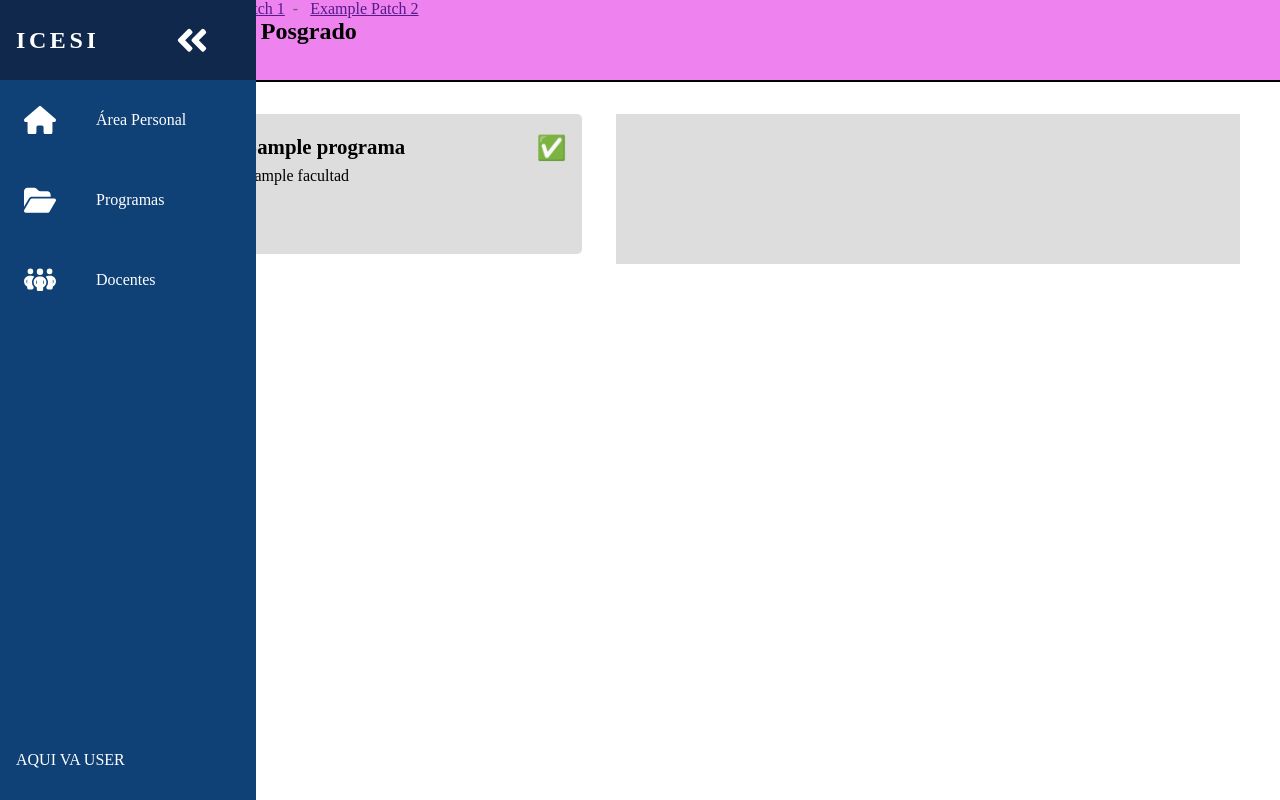
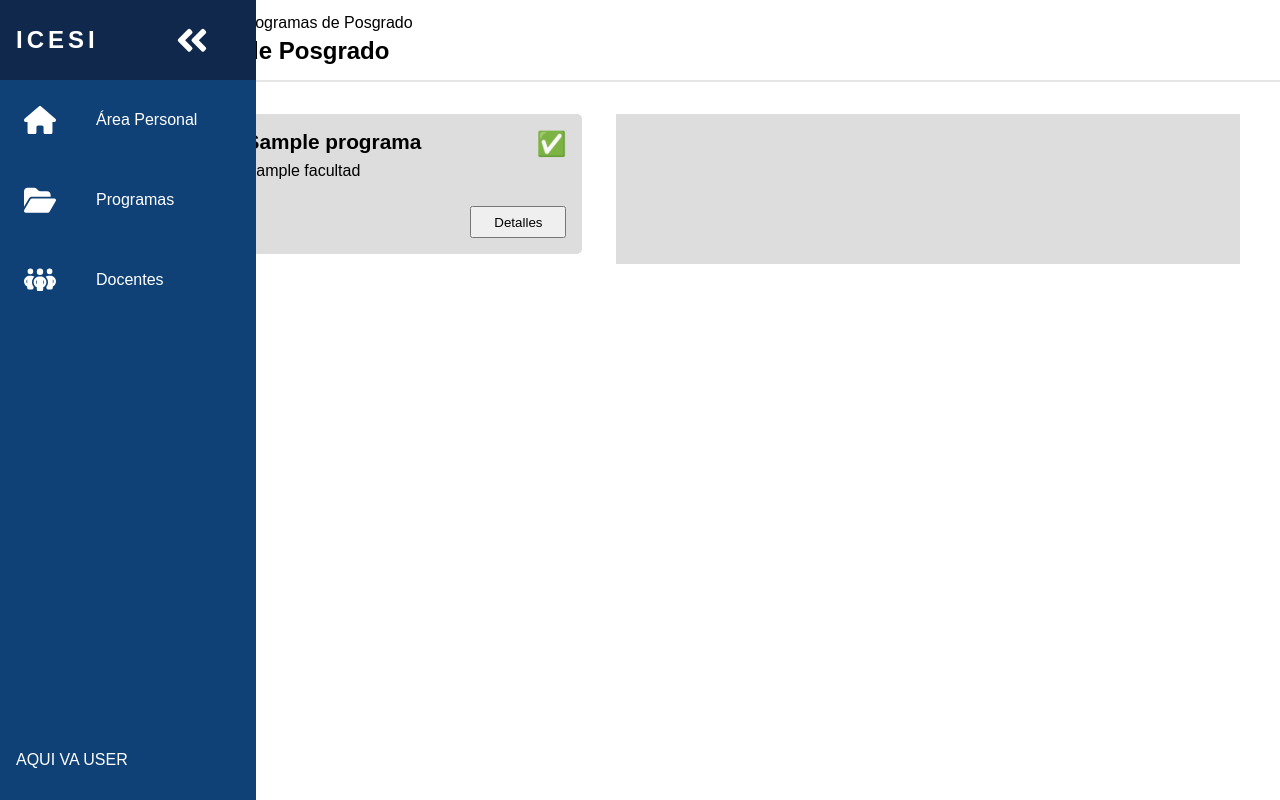
Before and after one commit to ICESI-PI1-2024A-3/ccsa-grupo-3, a Django app: page /programas/ in a window 1280 px wide. Run offline with Django 5.2, Linux system fonts and the light colour scheme; tables that the repository leaves empty hold one stand-in row (values such as "Sample post"); grey boxes marked "Sample" are stand-in pictures.

Commit message:
build: finish programas_posgrado.html and programs_styles.css

```diff
--- a/postgraduateManagement/static/CSS/programs_styles.css
+++ b/postgraduateManagement/static/CSS/programs_styles.css
@@ -11,15 +11,33 @@ body {
     padding: 2rem 0 0rem 2rem;
 }
 
-.subcontainer {
+.subcontainer1 {
+    display: flex;
+    flex-direction: column;
+    justify-content: space-between;
+    width: 100%;
+    padding-right: 1em;;
+    margin: 1em 0;
+}
+
+.subcontainer1 button {
+    width: 6rem;
+    height: 2rem;
+}
+
+.subcontainer2 {
     display: flex;
     flex-direction: row;
     justify-content: space-between;
     width: 100%;
 }
 
+.subcontainer1-item {
+    display: flex;
+    justify-content: right;
+}
 
-.subcontainer h3 {
+.subcontainer2 h3 {
     text-align: left;
 }
 
@@ -51,7 +69,7 @@ body {
 }
 
 .left h3 {
-    margin: 1em 0 0 0;
+    margin: 0;
     font-size: 1.3em;
 }
 
@@ -129,5 +147,9 @@ body {
 }
 
 .right {
-    margin: 0 1em 0 1em;
+    margin: 0 0 0 1em;
 }
+
+.right h2{
+    margin-top: 0;
+}
--- a/postgraduateManagement/static/CSS/root_styles.css
+++ b/postgraduateManagement/static/CSS/root_styles.css
@@ -5,6 +5,10 @@
   --color4: #0F284C;
   --color5: #2c3338;
   --transition-speed: .5s;
+}
+
+* {
+  font-family: 'Arial', sans-serif;
 }
 
 body {
@@ -214,23 +218,36 @@ main {
 
 .header-content {
   margin-left: 5rem;
-  background-color: violet;
   height: 5rem;
-  border-bottom: 2px solid #000000;
+  border-bottom: 2px solid rgba(0, 0, 0, .1);
   padding-left: 2rem;
-
+  display: flex;
+  flex-direction: column;
 }
 
 .header-content h2 {
   margin: 0;
 }
 
+.header-content .navigation-bar {
+  margin-top: .9rem;
+}
+
 .breadcrumb {
   list-style: none;
   padding: 0;
   margin: 0;
+  display: flex;
+}
 
-  display: flex;
+.breadcrumb-item a{
+  text-decoration: none;
+  color: #000000;
+}
+
+.breadcrumb-item a:hover{
+  text-decoration: underline;
+  transition: 0.3s;
 }
 
 .breadcrumb-item + .breadcrumb-item::before {
@@ -239,6 +256,11 @@ main {
   padding: 0 .5rem 0 .5rem;
   color: #626262;
   content: "-";
+}
+
+.header-content h2 {
+  margin-top:5px;
+  font-weight: 700;
 }
 
 /*cambiar
--- a/postgraduateManagement/templates/programas_posgrado.html
+++ b/postgraduateManagement/templates/programas_posgrado.html
@@ -12,21 +12,32 @@
     <h2>Programas de Posgrado</h2>
 {% endblock %}
 
+{% block breadcrumb-items %}
+              <li class="breadcrumb-item">
+                <a href="">Programas de Posgrado</a>
+              </li>
+{% endblock breadcrumb-items %}
+
 {% block content %}
 
     <div class="container">
         <div class="wrapperProgram">
             {% for programa in programas %}
-                <div type="button" onclick="showInfo('{{ programa.codigo }}')" class="program">
+                <div type="button" onclick="showInfo('{{ programa.codigo }}')"  class="program">
                     <img src="{{ programa.url_image }}" alt="{{ programa.nombre }}">
 
-                    <div class="subcontainer">
-                        <div class="left">
-                            <h3>{{ programa.nombre }}</h3>
-                            <p>{{ programa.facultad }}</p>
+                    <div class="subcontainer1">
+                        <div class="subcontainer2">
+                            <div class="left">
+                                <h3>{{ programa.nombre }}</h3>
+                                <p>{{ programa.facultad }}</p>
+                            </div>
+                            <div class="right">
+                                <h2>✅</h2>
+                            </div>
                         </div>
-                        <div class="right">
-                            <h2>✅</h2>
+                        <div class="subcontainer1-item">
+                            <button>Detalles</button>
                         </div>
                     </div>
 
--- a/postgraduateManagement/templates/root.html
+++ b/postgraduateManagement/templates/root.html
@@ -119,7 +119,7 @@
         <nav class="navigation-bar">
           <ol class="breadcrumb">
             <li class="breadcrumb-item">
-              <a href="">Home</a>
+              <a href="">Área Personal</a>
             </li>
 
             {% block breadcrumb-items %}
@@ -136,7 +136,7 @@
         </nav>
 
         {% block actual_patch %}
-          <h1>Actual Patch</h1>
+        <h2>Actual Patch</h2>
         {% endblock actual_patch %}
 
       </div>
```
